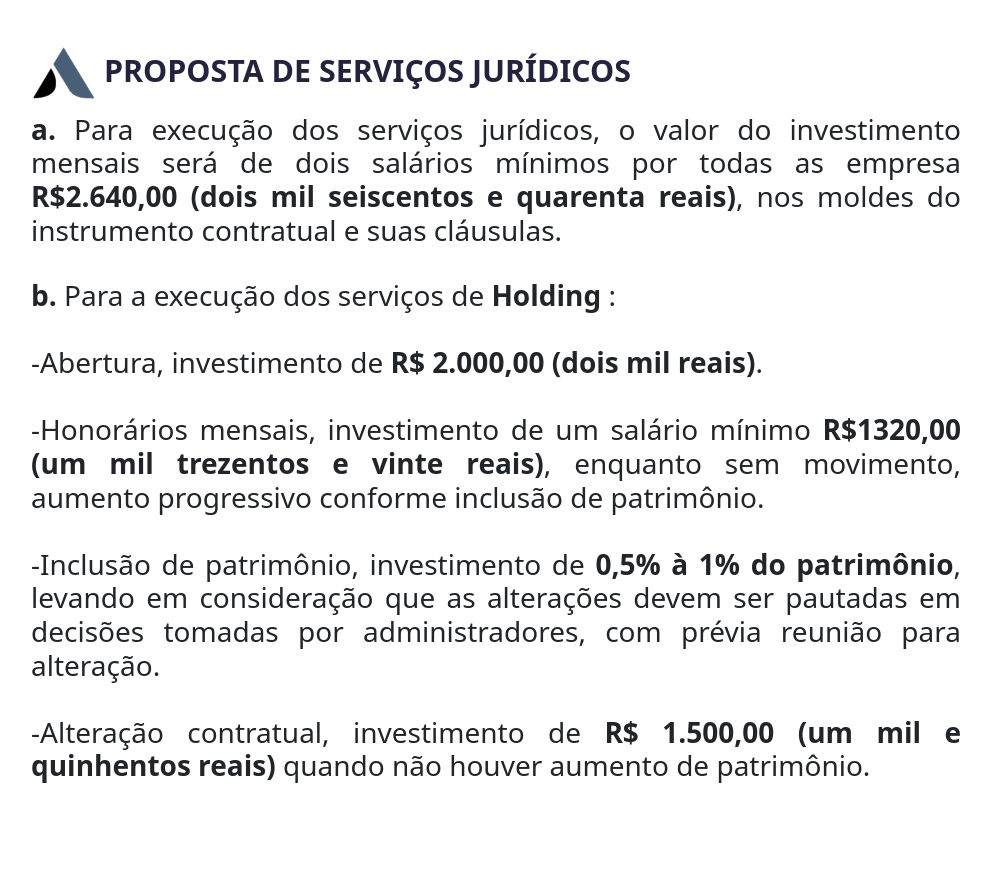
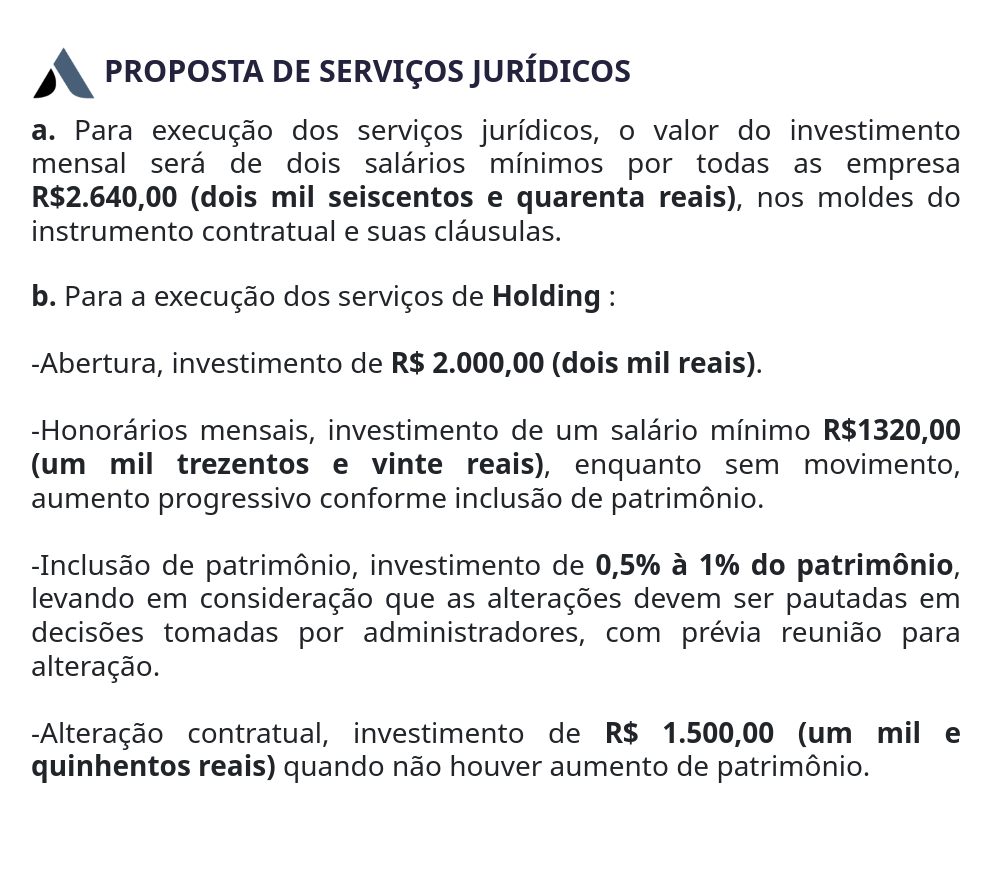
Before and after one commit to grupoinovesrv/proposta02, a plain HTML site: page index.html in a window 1280 px wide. Shown: the part 6961-7845 px from the top of the page, without its empty margins (144-1135 px from the left). Drawn offline with nearby package versions, Linux system fonts and the light colour scheme.

Commit message:
atualização

```diff
--- a/index.html
+++ b/index.html
@@ -289,7 +289,7 @@
                     SERVIÇOS JURÍDICOS</h3>
 
                 <h3 class="text-justify"><span class="font-weight-bold">a.</span> Para execução dos serviços
-                    jurídicos, o valor do investimento mensais será de dois salários mínimos por todas as empresa<span
+                    jurídicos, o valor do investimento mensal será de dois salários mínimos por todas as empresa<span
                         class="font-weight-bold"> R$2.640,00
                         (dois mil seiscentos e quarenta reais)</span>, nos moldes do instrumento contratual e suas cláusulas.
                 </h3><br>
```
